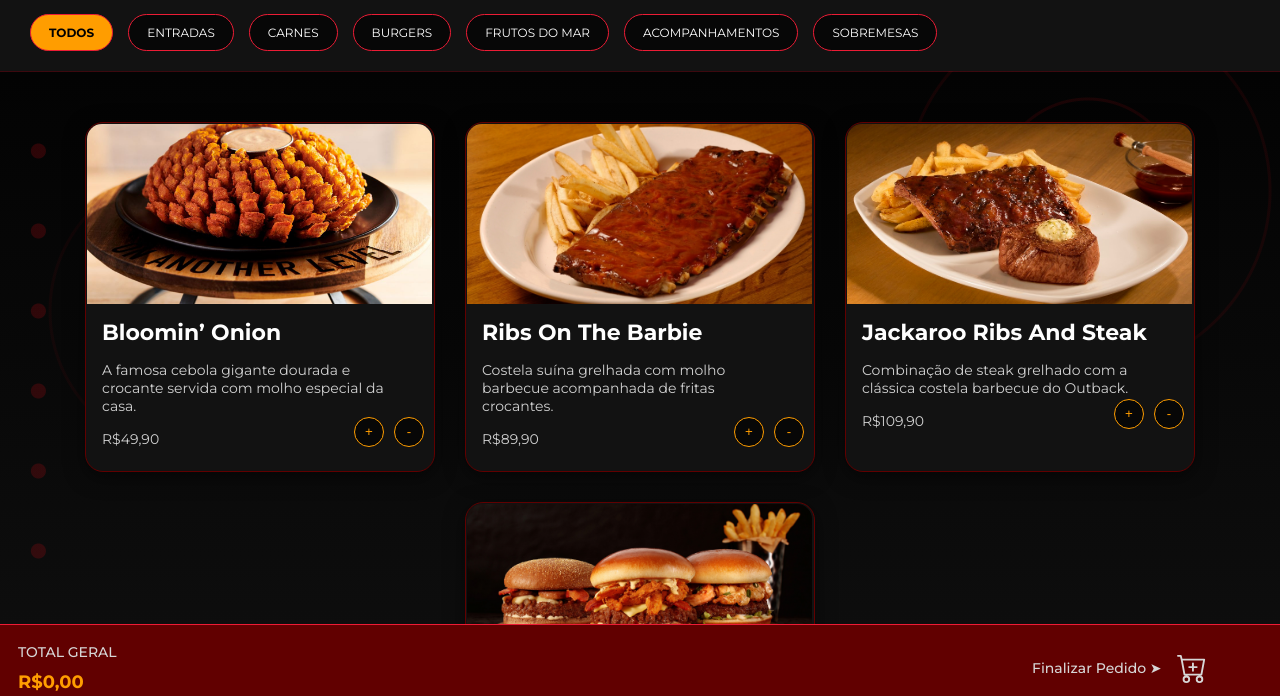
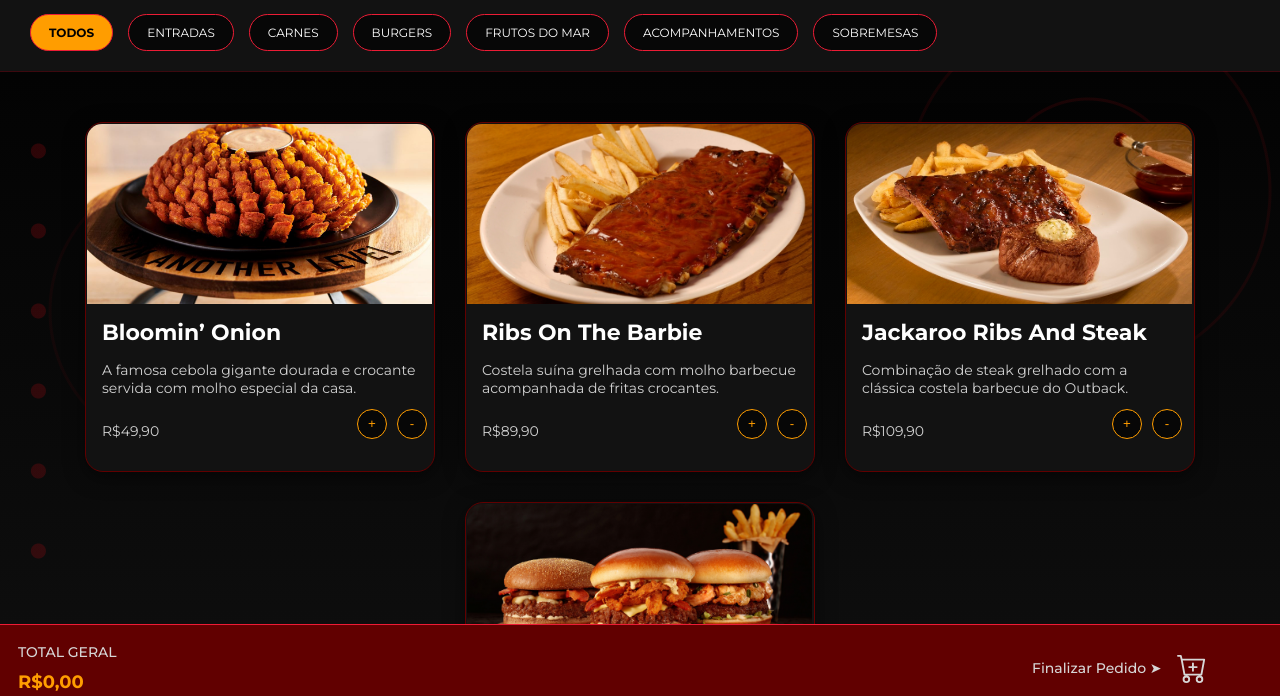
Before and after one commit to PedroHenriqueDias/Outback-Cliente-Gar-om, a plain HTML site: page html/menu-page.html in a window 1280 px wide. Shown: the part 89-785 px from the top of the page. Drawn offline with Linux system fonts and the light colour scheme.

Commit message:
Ajustando os buttons do cardápio

```diff
--- a/css/menu-page.css
+++ b/css/menu-page.css
@@ -201,8 +201,11 @@ body::before {
 }
 
 #card_content {
+    width: 345px;
+    height: 345px;
     display: flex;
     flex-direction: column;
+    margin-bottom: 100px;
 }
 
 #card_content h1, #card_content p {
@@ -227,11 +230,14 @@ body::before {
 }
 
 #card_prices {
+    margin-top: 10px;
     display: flex;
     justify-content: space-between;
     align-items: center;
 }
+
 .card-buttons {
+    margin-right: 5px;
     display: flex;
     gap: 10px;
 }
```
Also changed, not shown: js/navigation.js (line endings or trailing spaces).
